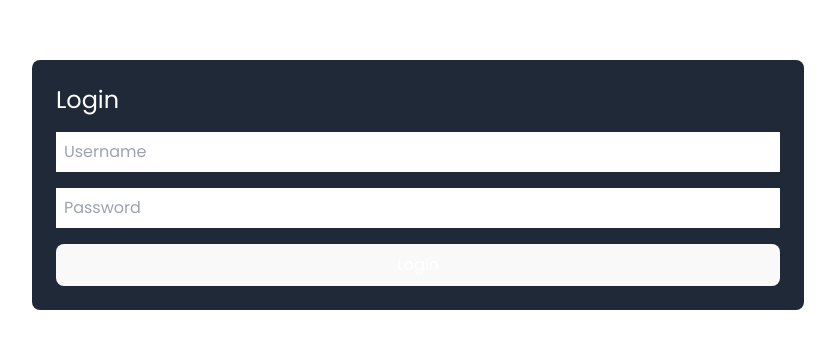
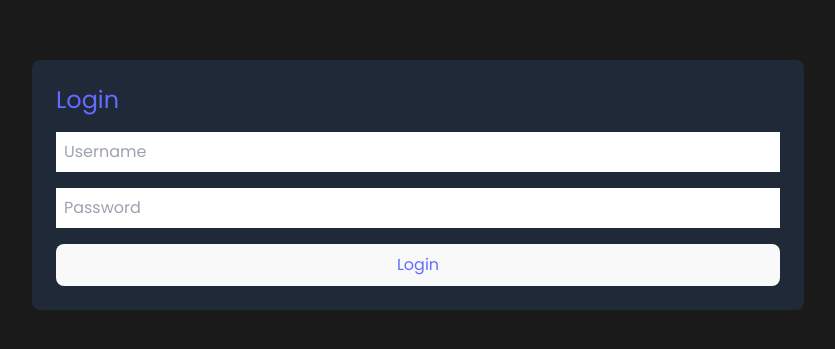
Before and after one commit to fahad321/iag-reinventing-media, a React (Vite) app: page / in a window 1280 px wide. Shown: the part 215-564 px from the top of the page, without its empty margins (222-1057 px from the left). Built offline with nearby package versions, Linux system fonts and the light colour scheme.

Commit message:
C7 - Fixed Login colors

```diff
--- a/src/components/LoginPage.tsx
+++ b/src/components/LoginPage.tsx
@@ -16,7 +16,7 @@ const LoginPage: React.FC = () => {
   };
 
   return (
-    <div className="flex h-screen justify-center items-center bg-accenturePrimary text-white">
+    <div className="flex h-screen justify-center items-center bg-accenturePrimary text-white login-page">
       <form className="bg-gray-800 p-6 rounded-lg" onSubmit={handleLogin}>
         <h1 className="text-2xl mb-4">Login</h1>
         <input
@@ -33,7 +33,7 @@ const LoginPage: React.FC = () => {
           onChange={(e) => setPassword(e.target.value)}
           className="p-2 mb-4 w-full"
         />
-        <button type="submit" className="w-full p-2 bg-accentureSecondary text-white">
+        <button type="submit" className="w-full p-2 bg-accentureSecondary login-text">
           Login
         </button>
       </form>
--- a/src/index.css
+++ b/src/index.css
@@ -27,6 +27,16 @@ body {
   text-rendering: optimizeLegibility;
   -webkit-font-smoothing: antialiased;
   -moz-osx-font-smoothing: grayscale;
+}
+
+.login-page {
+  color: #646cff;
+  background-color: #1a1a1a;
+}
+
+.login-text{
+  color: #646cff;
+
 }
 
 a {
```
